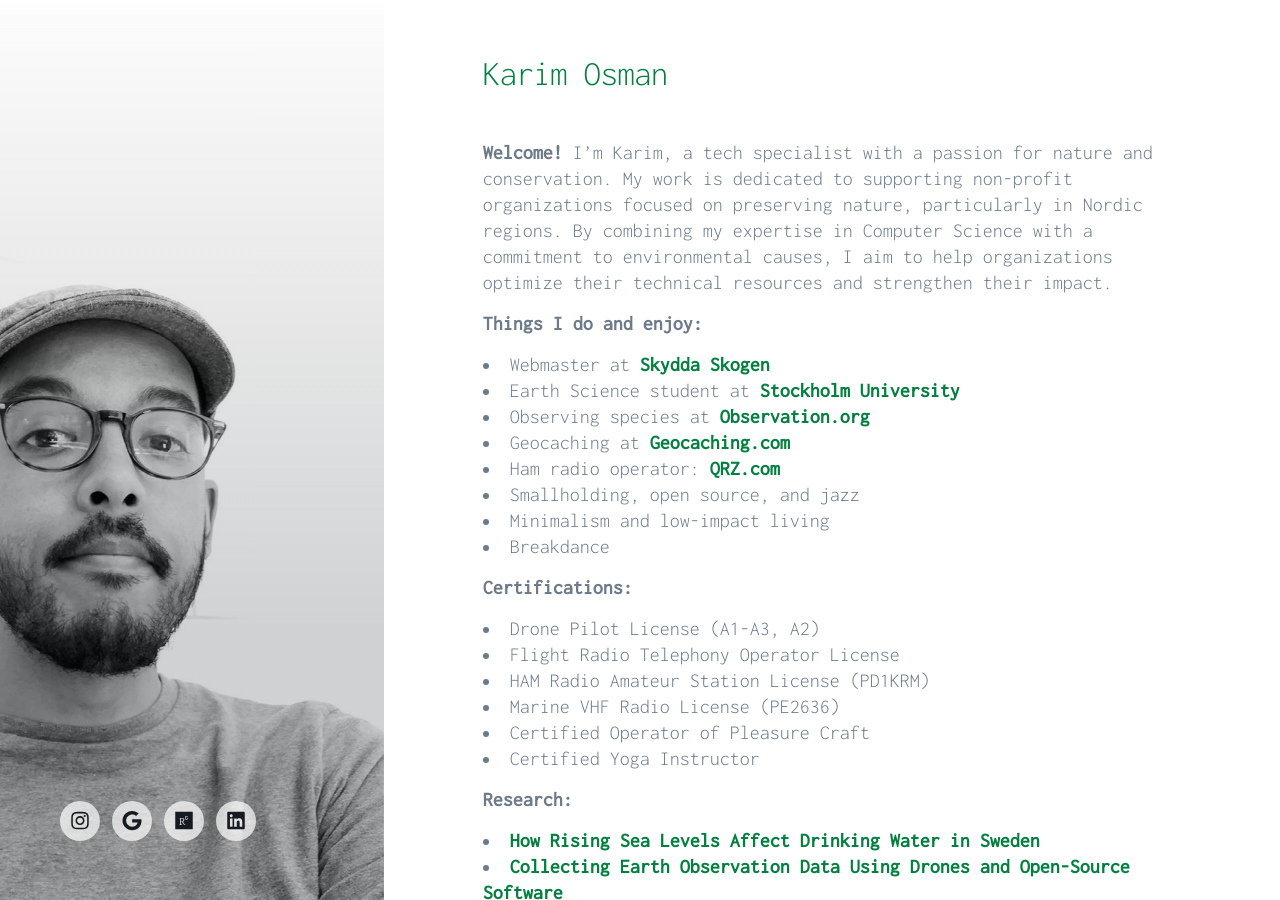
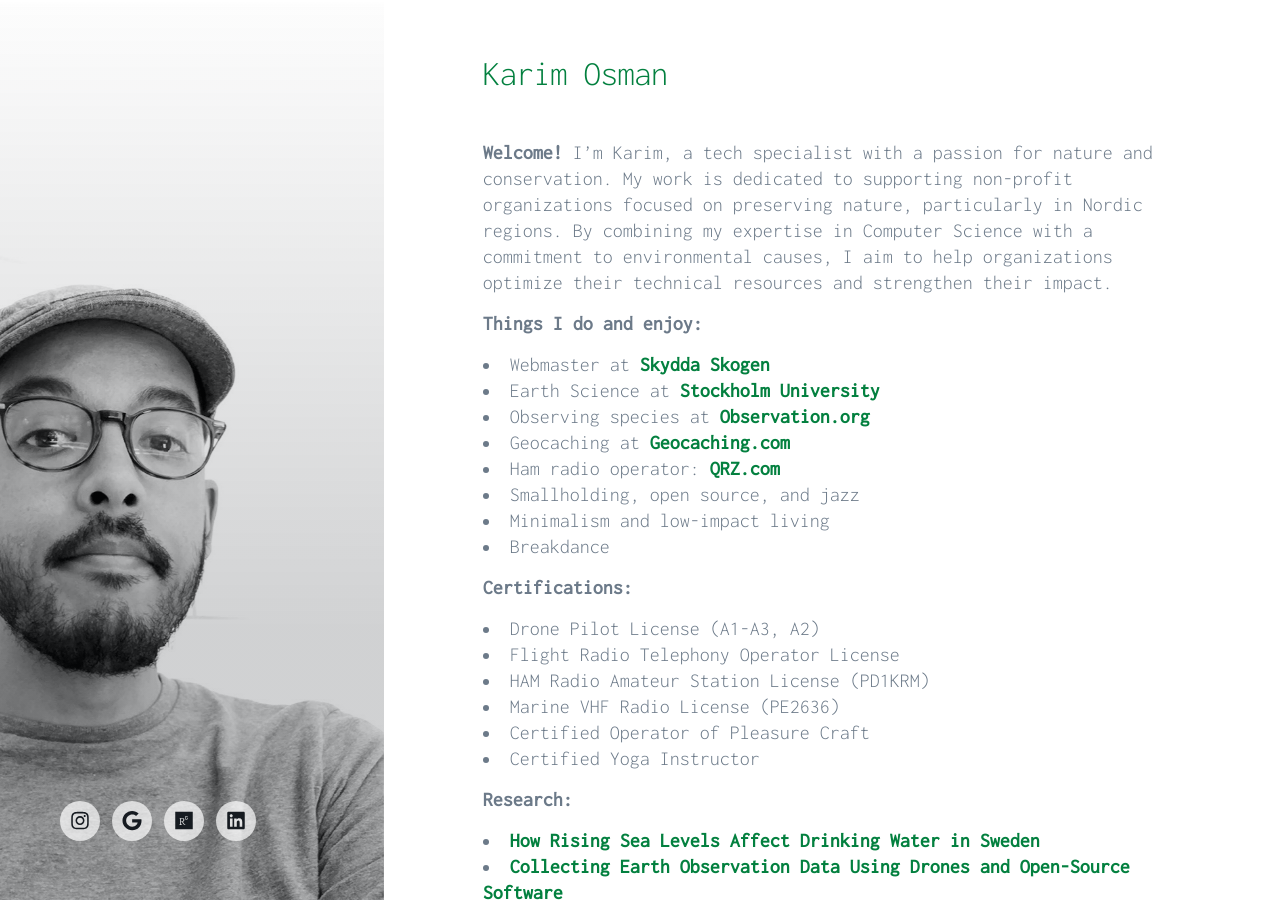
Before and after one commit to karimosman-se/karimosman-se.github.io, a Jekyll site: the page built from _pages/index.md, in a window 1280 px wide and 900 px high. Built offline with Jekyll 4.4.1, drawn with Linux system fonts in a browser that asks for light colours; nearby versions of some CDN libraries; some web fonts are replaced.

Commit message:
Update index.md

```diff
--- a/_pages/index.md
+++ b/_pages/index.md
@@ -7,7 +7,7 @@
 
 **Things I do and enjoy:**
 * Webmaster at [Skydda Skogen](https://skyddaskogen.se/)
-* Earth Science student at [Stockholm University](https://www.su.se/department-of-geological-sciences/)
+* Earth Science at [Stockholm University](https://www.su.se/department-of-geological-sciences/)
 * Observing species at [Observation.org](https://observation.org/users/1051947/)
 * Geocaching at [Geocaching.com](https://www.geocaching.com/p/?guid=c5f61c04-2d1e-458b-82f8-852834c3554e)
 * Ham radio operator: [QRZ.com](https://www.qrz.com/db/PD1KRM)
```
